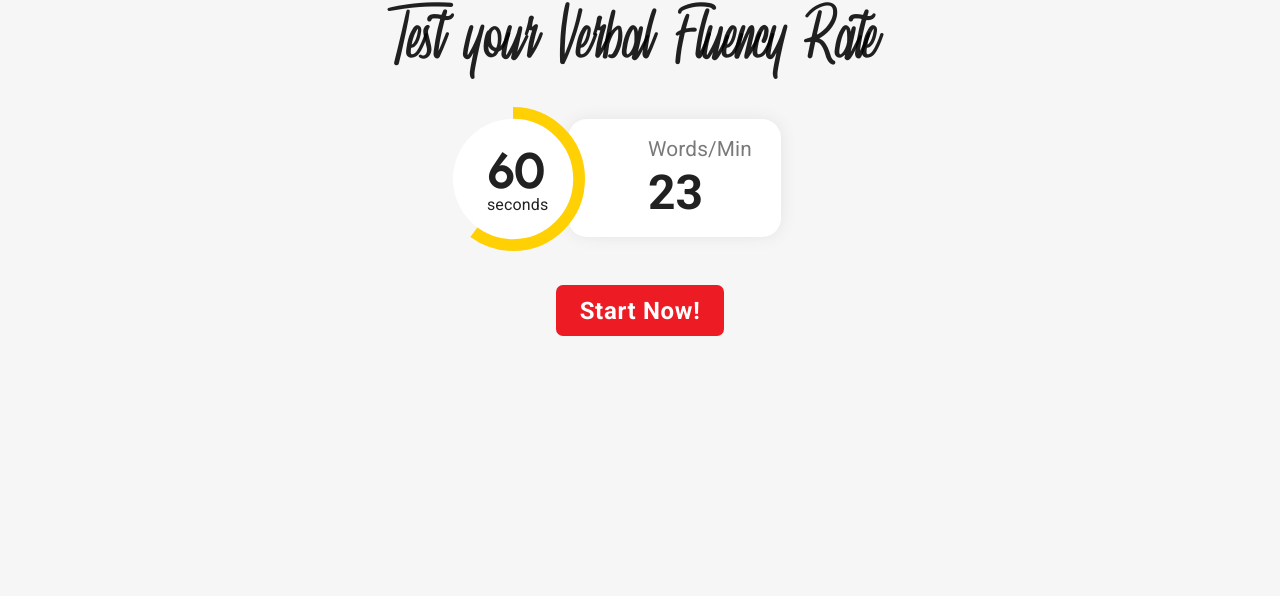
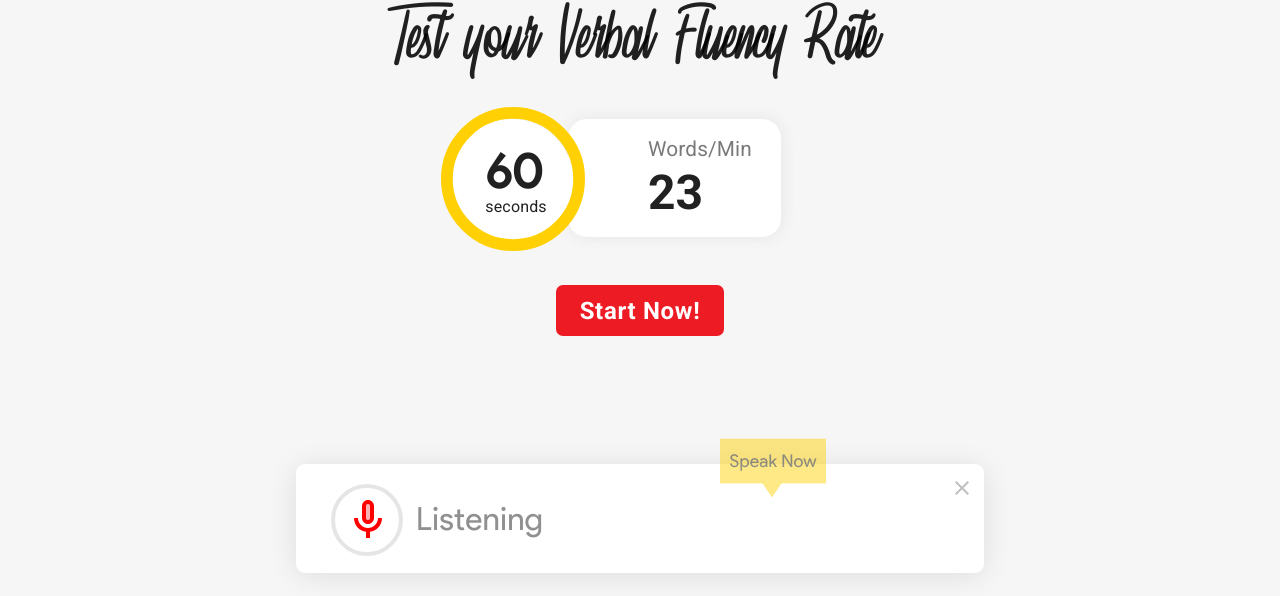
Before and after one commit to shaznan/speech-therapy-app, a Next.js app: page /performtest in a window 1280 px wide. Shown: the part 201-797 px from the top of the page. Built offline with nearby package versions, Linux system fonts and the light colour scheme.

Commit message:
create speech input container layout with speak now tooltip

```diff
--- a/components/Common_Layout/CountdownSpinner/CountdownSpinner.js
+++ b/components/Common_Layout/CountdownSpinner/CountdownSpinner.js
@@ -23,14 +23,14 @@ function DisplayRemainingTime({
             progressBar === "red" ? classes.redbar : classes.yellowbar
           }`}
         />
-        <Box top="-2.5rem" left="4rem" position="absolute">
+        <div className={classes.circularbg} />
+        <Box top="-1rem" left="6rem" position="absolute">
           <Typography
             variant="h3"
             className={
-              //if num of seconds has to be increased to (3) digits in the future
-              Remainingtime > 99
-                ? classes.threedigitcountdownsec
-                : classes.countdownsec
+              `${classes.countdownsec} ${
+                Remainingtime > 99 && classes.threedigitcountdownsec
+              }` //if num of seconds has to be increased to (3) digits in the future
             }
           >
             {/* show '0' in front if (1) digit */}
--- a/components/Common_Layout/CountdownSpinner/CountdownSpinner_Styles.js
+++ b/components/Common_Layout/CountdownSpinner/CountdownSpinner_Styles.js
@@ -13,24 +13,28 @@ const useStyles = makeStyles({
     color: "#ff0008 !important",
   },
   threedigitcountdownsec: {
-    fontSize: "3rem",
-    fontFamily: "product-sans, sans-serif",
-    fontWeight: "bold !important",
-    backgroundColor: "white !important",
-    padding: "1.5rem 1.7rem 2.5rem 1.4rem",
-    borderRadius: 80,
+    marginLeft: "-0.5rem",
   },
   countdownsec: {
     fontSize: "3rem",
     fontFamily: "product-sans, sans-serif",
     fontWeight: "bold !important",
-    backgroundColor: "white !important",
-    padding: "1.5rem 2.3rem 2.5rem 2.1rem",
     borderRadius: 80,
   },
+  circularbg: {
+    position: "absolute",
+    content: "''",
+    height: 124,
+    width: 124,
+    backgroundColor: "white",
+    borderRadius: 80,
+    top: "-2.5rem",
+    right: "-2.5rem",
+  },
+
   countdownlabel: {
-    marginLeft: "2.1rem !important",
-    marginTop: "-3rem !important",
+    marginLeft: "0rem !important",
+    marginTop: "-0.4rem !important",
   },
 });
 
--- a/components/PerformTest_components/layout/DisplayCurrentProgress/DisplayRemainingTime.component.jsx
+++ b/components/PerformTest_components/layout/DisplayCurrentProgress/DisplayRemainingTime.component.jsx
@@ -9,7 +9,7 @@ function DisplayRemainingTime() {
   return (
     <Fragment>
       <Grid item lg={2} className={classes.timespinner}>
-        <CountdownSpinner value={60} Remainingtime={60} />
+        <CountdownSpinner value={100} Remainingtime={60} />
       </Grid>
     </Fragment>
   );
--- a/components/PerformTest_components/layout/DisplaySpeechInput/DisplaySpeechInput.js
+++ /dev/null
@@ -1,8 +0,0 @@
-import React from "react";
-import { Fragment } from "react";
-
-function DisplaySpeechInput() {
-  return <Fragment>{/* <h1>shaznan</h1> */}</Fragment>;
-}
-
-export default DisplaySpeechInput;
--- a/components/PerformTest_components/layout/DisplayTimerBeforeBegin/DisplayTimerBeforeBegin.js
+++ /dev/null
@@ -1,21 +0,0 @@
-import React from "react";
-import { Fragment } from "react";
-import Grid from "@material-ui/core/Grid";
-import { useStyles } from "./DisplayTimerBeforeBegin_Styles";
-import Title from "./DisplayTimerTitle.component";
-import DisplayTimerSpinner from "./DisplayTimerSpinner.component";
-
-function DisplayTimerBeforeBegin() {
-  const classes = useStyles();
-
-  return (
-    <Fragment>
-      <Grid container spacing={0} className={classes.container}>
-        <Title />
-        <DisplayTimerSpinner />
-      </Grid>
-    </Fragment>
-  );
-}
-
-export default DisplayTimerBeforeBegin;
--- /dev/null
+++ b/components/PerformTest_components/layout/SpeechInput/SpeechInput.js
@@ -0,0 +1,85 @@
+import React from "react";
+import { Fragment } from "react";
+import Grid from "@material-ui/core/Grid";
+import { makeStyles } from "@material-ui/core/styles";
+import Card from "../../../Common_Layout/Card/Card";
+import MicNoneTwoToneIcon from "@material-ui/icons/MicNoneTwoTone";
+import Tooltip from "./Tooltip.component";
+import CloseWindowBtn from "../../../Common_Layout/Button/CloseWindowBtn";
+
+const useStyles = makeStyles({
+  container: {
+    display: "flex",
+    justifyContent: "center",
+    marginTop: "8rem",
+    position: "relative",
+  },
+  inputtext: {
+    paddingTop: "1rem",
+    fontFamily: "product-sans",
+    fontSize: "2rem",
+    marginLeft: "1.5rem",
+    opacity: "0.5",
+    marginBottom: "-1.5rem !important",
+  },
+  inputcontainer: {
+    display: "flex",
+    flexDirection: "row",
+    position: "relative",
+  },
+  iconcontainer: {
+    "&::before": {
+      display: "inline-block",
+      position: "absolute",
+      content: "''",
+      width: "4.5rem",
+      height: "4.5rem",
+      borderRadius: "50%",
+      border: "4px solid rgba(0,0,0,0.1)",
+      left: "-0.8rem",
+      top: "0.2rem",
+    },
+  },
+  icon: {
+    color: "red",
+    fontSize: "3rem !important",
+    marginTop: "1rem !important",
+    marginBottom: "-1.5rem !important",
+  },
+  closebtn: {
+    position: "absolute",
+    right: "-1rem",
+    top: "-1rem",
+    opacity: 0.5,
+  },
+});
+
+//
+
+function SpeechInput() {
+  const classes = useStyles();
+  return (
+    <Fragment>
+      <Grid container spacing={0} className={classes.container}>
+        {/*FIXME: Speak out loud words should come here  */}
+
+        <Tooltip />
+        <Card>
+          <div className={classes.inputcontainer}>
+            <div className={classes.closebtn}>
+              <CloseWindowBtn />
+            </div>
+            <Grid item lg={1} className={classes.iconcontainer}>
+              <MicNoneTwoToneIcon className={classes.icon} />
+            </Grid>
+            <Grid item lg={7} className={classes.inputtext}>
+              Listening
+            </Grid>
+          </div>
+        </Card>
+      </Grid>
+    </Fragment>
+  );
+}
+
+export default SpeechInput;
--- /dev/null
+++ b/components/PerformTest_components/layout/SpeechInput/Tooltip.component.jsx
@@ -0,0 +1,49 @@
+import React from "react";
+import { Fragment } from "react";
+import { makeStyles } from "@material-ui/core/styles";
+
+const useStyles = makeStyles({
+  speaknow: {
+    backgroundColor: "#FFD105",
+    fontFamily: "product-sans",
+    fontSize: "1.1rem",
+    position: "absolute",
+    padding: "0.6rem",
+    top: "-2.5rem",
+    left: "45rem",
+    animation: "$bounce-out-down 1.5s ease infinite",
+    "&::after": {
+      content: "''",
+      width: 0,
+      height: 0,
+      border: "10px solid transparent",
+      borderTop: "15px solid #FFD105",
+      borderBottom: 0,
+      position: "absolute",
+      top: "2.7rem",
+      right: "2.8rem",
+    },
+  },
+  "@keyframes bounce-out-down": {
+    "0%": { transform: "translateY(0)" },
+    "20%": {
+      opacity: 1,
+      transform: "translateY(-20px)",
+    },
+    "100%": {
+      opacity: 0.4,
+      transform: "translateY(20px)",
+    },
+  },
+});
+
+function Tooltip() {
+  const classes = useStyles();
+  return (
+    <Fragment>
+      <div className={classes.speaknow}>Speak Now</div>
+    </Fragment>
+  );
+}
+
+export default Tooltip;
--- /dev/null
+++ b/components/PerformTest_components/layout/TimerBeforeBegin/TimerBeforeBegin.js
@@ -0,0 +1,21 @@
+import React from "react";
+import { Fragment } from "react";
+import Grid from "@material-ui/core/Grid";
+import { useStyles } from "./TimerBeforeBegin_Styles";
+import Title from "./TimerTitle.component";
+import TimerSpinner from "./TimerSpinner.component";
+
+function TimerBeforeBegin() {
+  const classes = useStyles();
+
+  return (
+    <Fragment>
+      <Grid container spacing={0} className={classes.container}>
+        <Title />
+        <TimerSpinner />
+      </Grid>
+    </Fragment>
+  );
+}
+
+export default TimerBeforeBegin;
--- a/components/PerformTest_components/layout/DisplayTimerBeforeBegin/DisplayTimerTitle.component.jsx
+++ b/components/PerformTest_components/layout/TimerBeforeBegin/TimerTitle.component.jsx
@@ -1,7 +1,7 @@
 import React from "react";
 import { Fragment } from "react";
 import Typography from "@material-ui/core/Typography";
-import { useStyles } from "./DisplayTimerBeforeBegin_Styles";
+import { useStyles } from "./TimerBeforeBegin_Styles";
 import Grid from "@material-ui/core/Grid";
 import { useSelector } from "react-redux";
 
--- a/pages/performtest/index.js
+++ b/pages/performtest/index.js
@@ -9,8 +9,8 @@ import StartNowBtn from "../../components/PerformTest_components/layout/StartNow
 import { useSelector } from "react-redux";
 import DisplayInstructions from "../../components/PerformTest_components/layout/DisplayInstructions/DisplayInstructions";
 import SelectCatergoryForm from "../../components/PerformTest_components/layout/SelectCatergory/SelectCatergoryForm";
-import DisplayTimerBeforeBegin from "../../components/PerformTest_components/layout/DisplayTimerBeforeBegin/DisplayTimerBeforeBegin.js";
-import DisplaySpeechInput from "../../components/PerformTest_components/layout/DisplaySpeechInput/DisplaySpeechInput";
+import TimerBeforeBegin from "../../components/PerformTest_components/layout/TimerBeforeBegin/TimerBeforeBegin.js";
+import SpeechInput from "../../components/PerformTest_components/layout/SpeechInput/SpeechInput";
 
 //FIXME:
 //when click start btn, display countdown timer for 6 second done
@@ -50,8 +50,8 @@ function index() {
           {showStartBtn && <StartNowBtn />}
           {showInstructions && <DisplayInstructions />}
           {showCatergoryForm && <SelectCatergoryForm />}
-          {showCountdown && <DisplayTimerBeforeBegin />}
-          <DisplaySpeechInput />
+          {showCountdown && <TimerBeforeBegin />}
+          <SpeechInput />
         </Grid>
       </div>
     </Fragment>
```
Also changed, not shown: components/PerformTest_components/layout/TimerBeforeBegin/TimerSpinner.component.jsx (renamed from components/PerformTest_components/layout/DisplayTimerBeforeBegin/DisplayTimerSpinner.component.jsx, +4 -3 lines), components/PerformTest_components/layout/TimerBeforeBegin/TimerBeforeBegin_Styles.js (renamed from components/PerformTest_components/layout/DisplayTimerBeforeBegin/DisplayTimerBeforeBegin_Styles.js).
